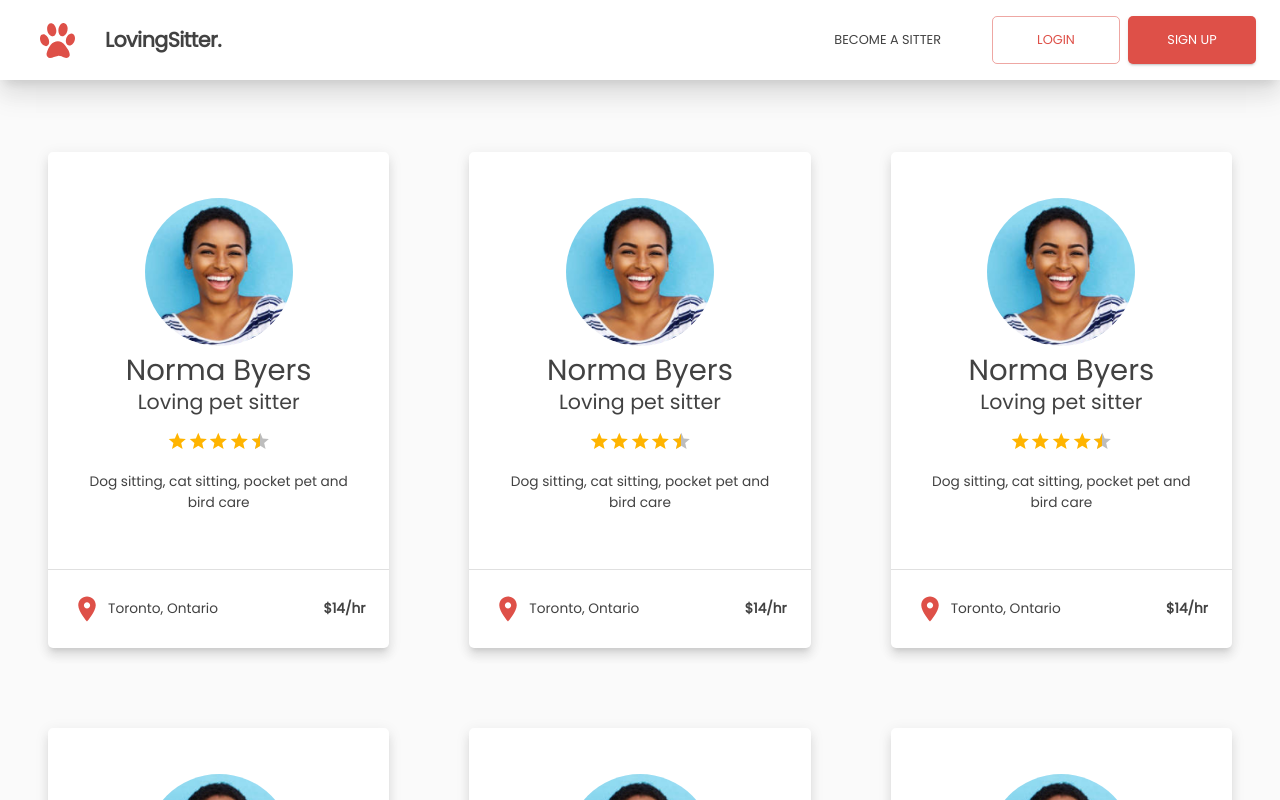
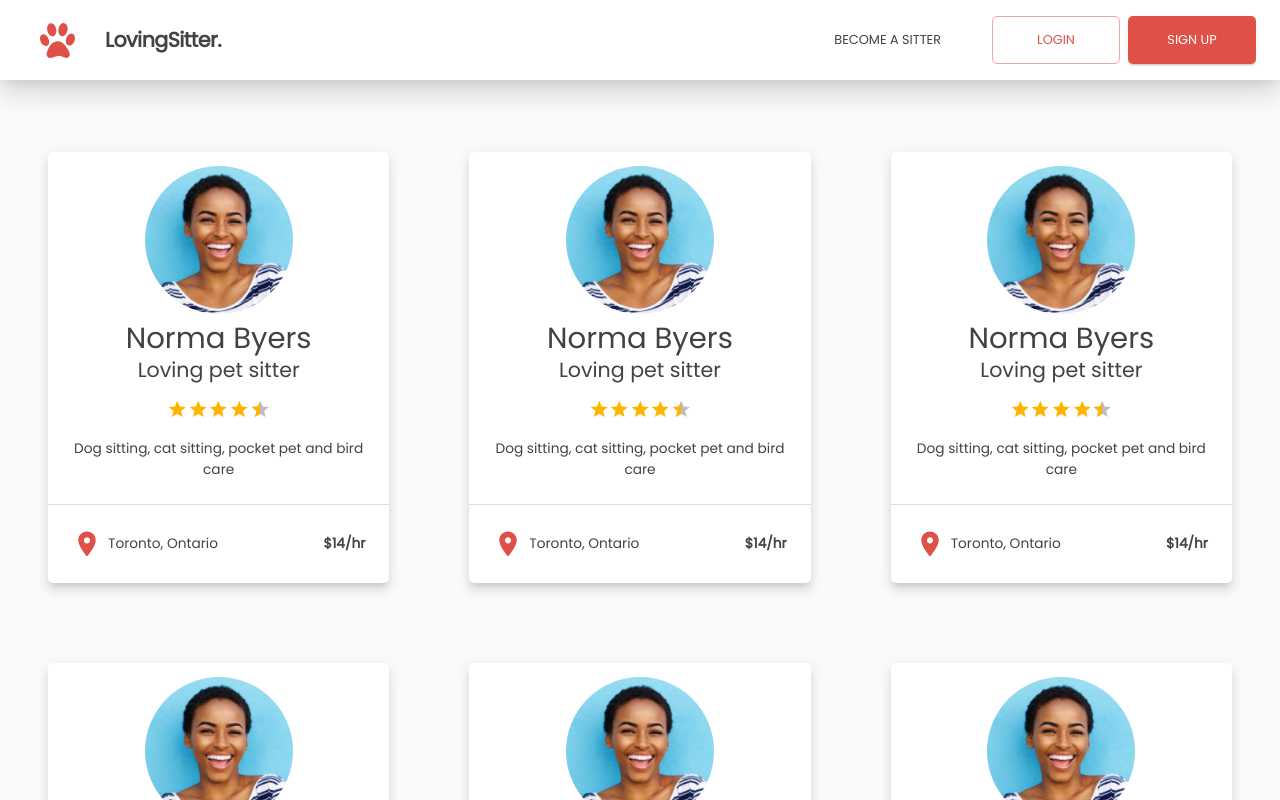
Before and after one commit to hatchways/team-samosa, a React (Create React App) app in the folder client/: page /profiles in a window 1280 px wide. Shown: the top 800 px of the page. Built offline with nearby package versions, Linux system fonts and the light colour scheme; no server answers.

Commit message:
Added Card components for cards

```diff
--- a/client/src/components/ProfileListings/ProfileCard/ProfileCard.tsx
+++ b/client/src/components/ProfileListings/ProfileCard/ProfileCard.tsx
@@ -1,19 +1,22 @@
 import Grid from '@material-ui/core/Grid';
 import Box from '@material-ui/core/Box';
 import useStyles from './useStyles';
-import Paper from '@material-ui/core/Paper';
 import Typography from '@material-ui/core/Typography';
 import Avatar from '@material-ui/core/Avatar';
 import Divider from '@material-ui/core/Divider';
 import LocationOnIcon from '@material-ui/icons/LocationOn';
 import Rating from '@material-ui/lab/Rating';
+import Card from '@material-ui/core/Card';
+import CardActionArea from '@material-ui/core/CardActionArea';
+import CardContent from '@material-ui/core/CardContent';
 
 export default function ProfileCard(): JSX.Element {
   const classes = useStyles();
 
   return (
-    <Paper elevation={8}>
-      <Box padding={6} justifySelf="center">
+    <Card elevation={8}>
+      <CardActionArea>
+        <CardContent className={classes.content}>
           <Grid container direction="column" alignItems="center" spacing={2}>
             <Avatar className={classes.avatar} src="/mock/68f55f7799df6c8078a874cfe0a61a5e6e9e1687.png" />
             <Typography variant="h4">Norma Byers</Typography>
@@ -23,14 +26,14 @@ export default function ProfileCard(): JSX.Element {
                 <Rating name="read-only" value={4.5} precision={0.5} readOnly />
               </Box>
             </Grid>
-
             <Box maxWidth="300px">
               <Typography variant="body1" paragraph={true} align="center">
                 Dog sitting, cat sitting, pocket pet and bird care
               </Typography>
             </Box>
           </Grid>
-      </Box>
+        </CardContent>
+      </CardActionArea>
       <Divider />
       <Box padding={3}>
         <Grid container justify="space-between" alignItems="center">
@@ -47,6 +50,6 @@ export default function ProfileCard(): JSX.Element {
           </Grid>
         </Grid>
       </Box>
-    </Paper>
+    </Card>
   );
 }
--- a/client/src/components/ProfileListings/ProfileCard/useStyles.ts
+++ b/client/src/components/ProfileListings/ProfileCard/useStyles.ts
@@ -21,6 +21,7 @@ const useStyles = makeStyles(() => ({
   location: { color: theme.palette.primary.main, marginRight: 6 },
   star: { color: '#ffc527' },
   rate: { fontWeight: 700 },
+  content: { padding: theme.spacing(6) },
 }));
 
 export default useStyles;
```
Lines whose indentation alone changed are shown as unchanged.
